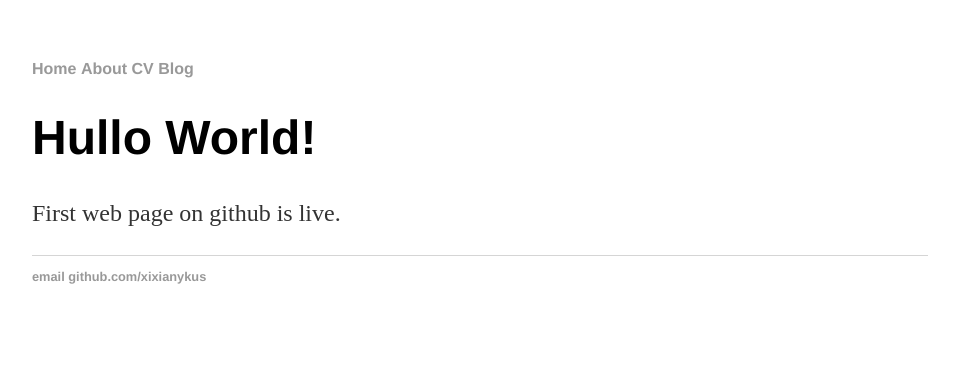
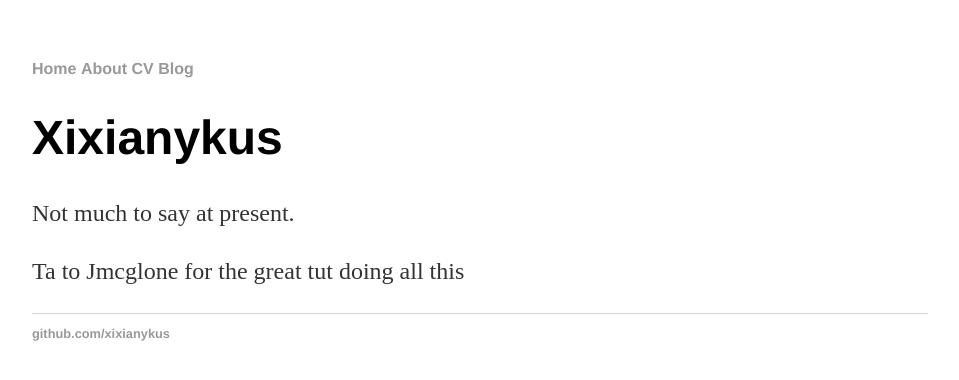
Before and after one commit to xixianykus/xixiankus.github.io, a Jekyll site: the page built from index.html, in a window 1280 px wide. Shown: the top 380 px of the page, without its empty margins (160-1119 px from the left). Built offline with Jekyll 4.4.1, drawn with Linux system fonts in a browser that asks for light colours.

Commit message:
Update index.html

```diff
--- a/index.html
+++ b/index.html
@@ -1,27 +1,10 @@
-<!DOCTYPE html>
-<html>
-	<head>
-		<title>Xixianykus</title>
-		<link rel="stylesheet" type="text/css" href="/css/main.css">
-	</head>
-	<body>
-		<nav>
-    		<ul>
-        		<li><a href="/">Home</a></li>
-	        	<li><a href="/about">About</a></li>
-        		<li><a href="/cv">CV</a></li>
-        		<li><a href="/blog">Blog</a></li>
-    		</ul>
-		</nav>
-		<div class="container">
-    		<div class="blurb">
-        		<h1>Hullo World!</h1>
-				<p>First web page on github is live.
-		<footer>
-    		<ul>
-        		<li><a href="mailto:hankquinlanhub@gmail.com">email</a></li>
-        		<li><a href="https://github.com/xixianykus/">github.com/xixianykus</a></li>
-			</ul>
-		</footer>
-	</body>
-</html>
+---
+layout: default
+title: Xixianykus
+---
+<div class="blurb">
+	<h1>Xixianykus</h1>
+	<p>Not much to say at present.</p>
+
+	<p>Ta to Jmcglone for the great tut doing all this</p>
+</div><!-- /.blurb -->
```
